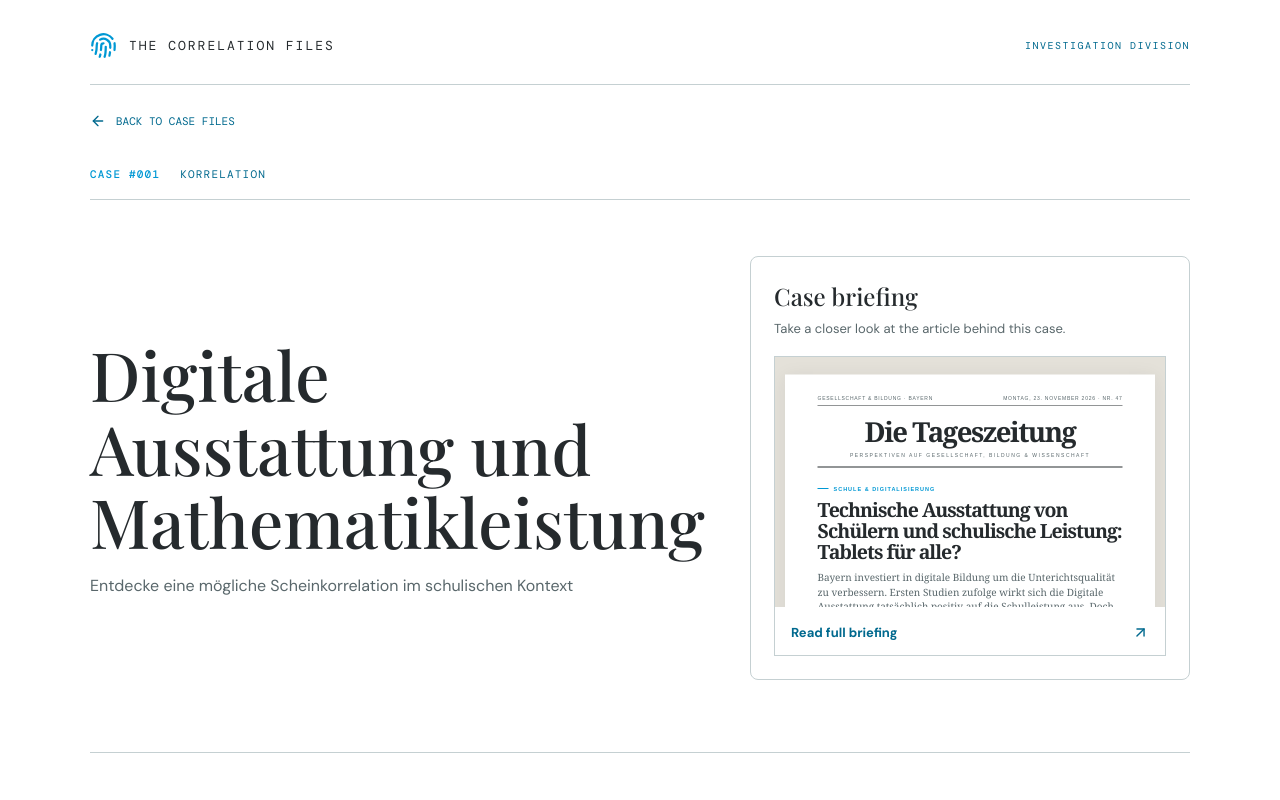
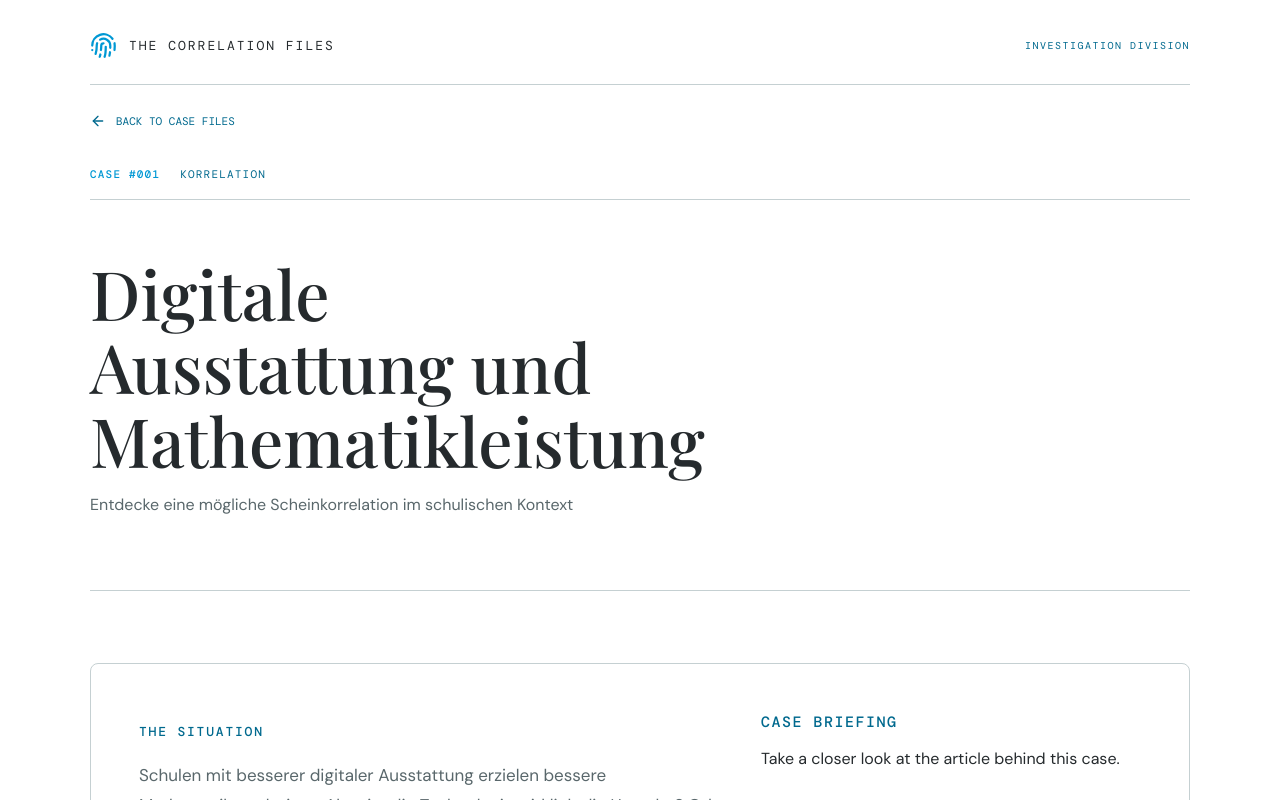
Before and after one commit to edgar-treischl/dash-games, a React (Vite) app: page / in a window 1280 px wide. Both pictures are taken after a click on the button 340 px from the left and 751 px from the top of the page. Shown: the top 800 px of the page. Built offline with nearby package versions, Linux system fonts and the light colour scheme; a web font is replaced by a local one.

Commit message:
Improved intro

```diff
--- a/src/components/CaseIntroduction.tsx
+++ b/src/components/CaseIntroduction.tsx
@@ -64,37 +64,9 @@ export function CaseIntroduction() {
             <h1 className="case-intro-title">{gameCase.title}</h1>
             <p className="case-intro-subtitle">{gameCase.subtitle}</p>
           </div>
-
-          {briefingAsset && (
-            <aside className="case-intro-preview">
-              <div className="case-intro-preview-copy">
-                <h2>Case briefing</h2>
-                <p>Take a closer look at the article behind this case.</p>
-              </div>
-              <div className="case-intro-preview-frame">
-                <span className="case-intro-preview-clipping" aria-hidden="true">
-                  <iframe
-                    srcDoc={briefingAsset}
-                    title="Case briefing preview"
-                    sandbox="allow-same-origin"
-                    tabIndex={-1}
-                  />
-                </span>
-                <button
-                  type="button"
-                  className="case-intro-preview-button"
-                  onClick={() => {
-                    setBriefingOpen(true);
-                    briefingDialogRef.current?.showModal();
-                  }}
-                >
-                  Read full briefing <ArrowUpRight size={17} aria-hidden="true" />
-                </button>
-              </div>
-            </aside>
-          )}
         </div>
 
+        <div className="case-intro-container">
           <div className="case-intro-details">
             <section className="case-intro-section">
               <h2>THE SITUATION</h2>
@@ -132,6 +104,36 @@ export function CaseIntroduction() {
             </section>
           </div>
 
+          {briefingAsset && (
+            <aside className="case-intro-preview">
+              <div className="case-intro-preview-copy">
+                <h2>Case briefing</h2>
+                <p>Take a closer look at the article behind this case.</p>
+              </div>
+              <div className="case-intro-preview-frame">
+                <span className="case-intro-preview-clipping" aria-hidden="true">
+                  <iframe
+                    srcDoc={briefingAsset}
+                    title="Case briefing preview"
+                    sandbox="allow-same-origin"
+                    tabIndex={-1}
+                  />
+                </span>
+                <button
+                  type="button"
+                  className="case-intro-preview-button"
+                  onClick={() => {
+                    setBriefingOpen(true);
+                    briefingDialogRef.current?.showModal();
+                  }}
+                >
+                  Read full briefing <ArrowUpRight size={17} aria-hidden="true" />
+                </button>
+              </div>
+            </aside>
+          )}
+        </div>
+
       </div>
 
       {briefingAsset && (
--- a/src/components/Headquarters.tsx
+++ b/src/components/Headquarters.tsx
@@ -102,6 +102,16 @@ export function Headquarters() {
           </div>
         </section>
 
+        {gameCase.caseImage && gameCase.caseImage !== "NULL" && (
+          <figure className="hub-case-image">
+            <img
+              src={new URL(`../assets/${gameCase.caseImage}`, import.meta.url).href}
+              alt={gameCase.title}
+            />
+          </figure>
+        )}
+      </div>
+
       <section className="hub-workspace" aria-label="Investigation workspace">
         <div className="hub-workspace-heading">
           <span>YOUR WORKSPACE</span>
@@ -149,7 +159,6 @@ export function Headquarters() {
             : "Your investigation is saved as you go."}
         </p>
       </section>
-      </div>
     </motion.main>
   );
 }
--- a/src/data/cases.ts
+++ b/src/data/cases.ts
@@ -36,11 +36,10 @@ export interface InvestigationCase {
   description: string;
   taskDescription?: string;
   learningGoals?: string[];
-
   status: CaseStatus;
   category: CaseCategory;
   briefingAsset?: string;
-
+  caseImage: string;
   factSheet?: FactSheet;
   evidenceIds: string[];
   datasetId?: string;
@@ -69,6 +68,7 @@ export const cases: InvestigationCase[] = [
     status: "available",
     category: "Korrelation",
     briefingAsset: "newspaper.html",
+    caseImage: "plot.svg",
 
     factSheet: {
       introduction: `Imagine observing a dataset in which people with larger shoe sizes tend to have higher incomes. At first glance, this might suggest that shoe size and income are somehow related. However, consider whether either variable could plausibly cause the other. It is difficult to argue that wearing larger shoes increases one's earning potential, or that earning more money causes one's feet to grow.`,
@@ -134,6 +134,7 @@ export const cases: InvestigationCase[] = [
 
     status: "locked",
     category: "Kausalität",
+    caseImage: "plot.svg",
 
     evidenceIds: [],
 
@@ -150,6 +151,7 @@ export const cases: InvestigationCase[] = [
 
     status: "locked",
     category: "Umgekehrte Kausalität",
+    caseImage: "plot.svg",
 
     evidenceIds: [],
   },
@@ -165,6 +167,7 @@ export const cases: InvestigationCase[] = [
 
     status: "locked",
     category: "Kontext",
+    caseImage: "plot.svg",
 
     evidenceIds: [],
   },
--- a/src/styles/case-intro.css
+++ b/src/styles/case-intro.css
@@ -13,10 +13,8 @@
 }
 
 .case-intro-hero {
-  display: grid;
-  grid-template-columns: minmax(0, 1fr) minmax(0, 440px);
-  gap: clamp(32px, 6vw, 80px);
-  align-items: center;
+  display: flex;
+  flex-direction: column;
   padding-bottom: clamp(40px, 6vw, 72px);
   border-bottom: 1px solid var(--noir-border);
 }
@@ -27,37 +25,60 @@
 }
 
 .case-intro-details {
+  display: flex;
+  flex-direction: column;
+  gap: clamp(28px, 4vw, 48px);
+  flex: 1;
+  max-width: 650px;
+}
+
+.case-intro-container {
   display: grid;
-  grid-template-columns: repeat(2, minmax(0, 1fr));
-  gap: 36px clamp(32px, 6vw, 80px);
+  grid-template-columns: 1fr minmax(340px, 380px);
+  gap: 32px;
+  align-items: stretch;
+  padding: clamp(32px, 4vw, 48px);
+  margin-top: clamp(40px, 6vw, 72px);
+  background: var(--noir-surface);
+  border: 1px solid var(--noir-border);
+  border-radius: 8px;
+}
+
+.case-intro-content {
+  display: grid;
+  grid-template-columns: 1fr minmax(380px, 420px);
+  gap: clamp(40px, 6vw, 80px);
+  align-items: flex-start;
   padding-top: clamp(40px, 6vw, 72px);
 }
 
 .case-intro-preview {
-  padding: 23px;
-  border: 1px solid var(--noir-border);
-  border-radius: 8px;
-  background: var(--noir-surface);
+  display: flex;
+  flex-direction: column;
+  gap: 16px;
+}
+
+.case-intro-preview-copy {
+  flex-shrink: 0;
 }
 
 .case-intro-preview-copy h2 {
-  margin: 0 0 6px;
-  font: 500 24px var(--font-display);
-  color: var(--noir-ink);
-}
-
-.case-intro-preview-copy p {
-  margin: 0 0 16px;
-  color: var(--noir-muted);
-  font-size: 13px;
-  line-height: 1.7;
+  margin: 0 0 8px;
+  font: 600 15px var(--font-mono);
+  letter-spacing: 1.5px;
+  text-transform: uppercase;
+  color: var(--noir-accent-dark);
 }
 
 .case-intro-preview-frame {
-  --clipping-height: 250px;
+  --clipping-height: 300px;
   position: relative;
-  padding-bottom: 48px;
   border: 1px solid var(--noir-border);
+  border-radius: 4px;
+  flex: 1;
+  display: flex;
+  flex-direction: column;
+  overflow: hidden;
 }
 
 .case-intro-preview-frame:hover {
@@ -66,7 +87,7 @@
 
 .case-intro-preview-clipping {
   display: block;
-  height: var(--clipping-height);
+  flex: 1;
   overflow: hidden;
   background: #e4e1d9;
   pointer-events: none;
@@ -74,28 +95,31 @@
 
 .case-intro-preview-clipping iframe {
   display: block;
-  width: 200%;
-  height: 720px;
+  width: 100%;
+  height: 100%;
   border: 0;
-  transform: scale(0.5);
-  transform-origin: top left;
 }
 
 .case-intro-preview-button {
-  position: absolute;
-  inset: 0;
+  flex-shrink: 0;
   display: flex;
-  align-items: flex-end;
+  align-items: center;
   justify-content: space-between;
   gap: 12px;
   padding: 14px 16px;
   border: 0;
-  background: linear-gradient(transparent var(--clipping-height), var(--noir-surface) var(--clipping-height));
+  border-top: 1px solid var(--noir-border);
+  background: var(--noir-surface);
   color: var(--noir-accent-dark);
   font-size: 13px;
   font-weight: 700;
   text-align: left;
   cursor: pointer;
+  transition: background-color 200ms;
+}
+
+.case-intro-preview-button:hover {
+  background: rgba(214, 139, 72, 0.1);
 }
 
 .case-intro-dialog {
@@ -197,18 +221,22 @@
   margin: 0;
 }
 
+.case-intro-section:first-child {
+  padding-bottom: 8px;
+}
+
 .case-intro-section h2 {
-  margin-bottom: 16px;
-  font: 11px var(--font-mono);
-  letter-spacing: 1.5px;
+  margin-bottom: 20px;
+  font: 600 13px var(--font-mono);
+  letter-spacing: 1.8px;
   text-transform: uppercase;
   color: var(--noir-accent-dark);
 }
 
 .case-intro-section h3 {
   margin-bottom: 14px;
-  font: 11px var(--font-mono);
-  letter-spacing: 1.2px;
+  font: 600 13px var(--font-mono);
+  letter-spacing: 1.8px;
   text-transform: uppercase;
   color: var(--noir-accent-dark);
 }
@@ -216,15 +244,16 @@
 .case-intro-description {
   color: var(--noir-muted);
   line-height: 1.8;
-  font-size: 15px;
+  font-size: 17px;
   max-width: 650px;
+  margin: 0;
 }
 
 .case-intro-learning {
   display: flex;
   gap: 18px;
-  padding: 24px;
-  border-left: 3px solid var(--noir-accent);
+  padding: 28px;
+  border-left: 4px solid var(--noir-accent);
   background: var(--noir-surface);
   border-radius: 4px;
   margin: 0;
@@ -237,7 +266,7 @@
 }
 
 .case-intro-learning h3 {
-  margin: 0 0 12px;
+  margin: 0 0 14px;
 }
 
 .case-intro-goals {
@@ -248,11 +277,11 @@
 
 .case-intro-goals li {
   color: var(--noir-muted);
-  font-size: 14px;
-  line-height: 1.6;
+  font-size: 16px;
+  line-height: 1.7;
   position: relative;
   padding-left: 16px;
-  margin: 8px 0;
+  margin: 10px 0;
 }
 
 .case-intro-goals li::before {
@@ -263,15 +292,14 @@
 }
 
 .case-intro-actions {
-  grid-column: 1 / -1;
-  padding-top: 32px;
+  padding-top: 28px;
   border-top: 1px solid var(--noir-border);
 }
 
 .case-intro-prompt {
   color: var(--noir-muted);
-  font-size: 14px;
-  margin-bottom: 20px;
+  font-size: 16px;
+  margin: 0 0 24px;
 }
 
 .case-intro-cta {
@@ -312,14 +340,13 @@
 }
 
 @media (max-width: 800px) {
-  .case-intro-hero {
+  .case-intro-container {
     grid-template-columns: 1fr;
-    gap: 32px;
+    gap: 24px;
   }
 
   .case-intro-preview {
     width: 100%;
-    max-width: 550px;
   }
 }
 
@@ -328,7 +355,7 @@
     max-width: 100%;
   }
 
-  .case-intro-details {
+  .case-intro-container {
     grid-template-columns: 1fr;
   }
 
@@ -341,12 +368,6 @@
     gap: 12px;
   }
 
-  @media (max-width: 650px) {
-    .case-intro {
-      padding: 22px 18px;
-    }
-  }
-
   .case-intro-learning svg {
     margin-top: 0;
   }
@@ -357,6 +378,12 @@
   }
 
   .case-intro-preview-frame {
-    --clipping-height: 220px;
+    --clipping-height: 240px;
+  }
+
+  @media (max-width: 650px) {
+    .case-intro {
+      padding: 22px 18px;
+    }
   }
 }
--- a/src/styles/headquarters.css
+++ b/src/styles/headquarters.css
@@ -39,6 +39,26 @@
   padding: clamp(18px, 3vw, 36px);
   border: 1px solid var(--noir-border);
   background: var(--noir-panel);
+}
+
+.hub-case-image {
+  display: flex;
+  align-items: center;
+  justify-content: center;
+  margin: 0;
+  padding: clamp(26px, 4vw, 40px);
+  border: 1px solid #9a9184;
+  border-top: 6px double #9a9184;
+  background: #fff;
+  box-shadow: 0 4px 12px #0002;
+  overflow: hidden;
+}
+
+.hub-case-image img {
+  max-width: 100%;
+  max-height: 100%;
+  height: auto;
+  object-fit: contain;
 }
 
 .hub-tasks {
```
Lines whose indentation alone changed are shown as unchanged.
